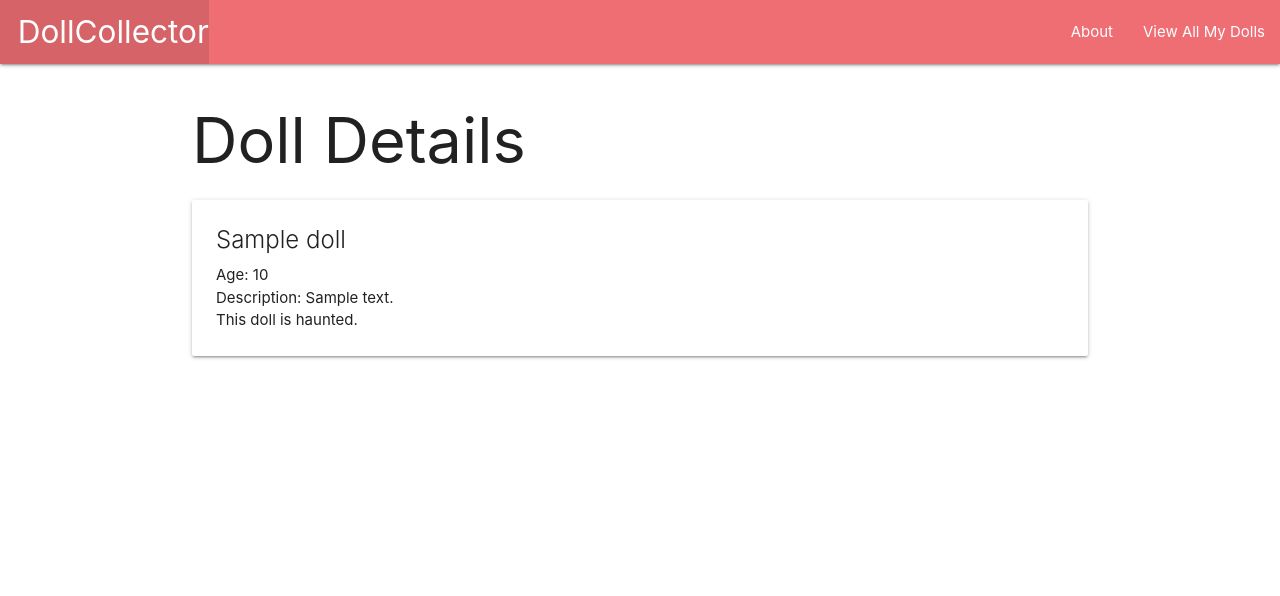
After one commit to philkatie/doll-collector, a Django app: page /dolls/1 in a window 1280 px wide. The commit adds this page. Shown: the top 596 px of the page. Run offline with Django 4.2, Linux system fonts and the light colour scheme; tables that the repository leaves empty hold one stand-in row (values such as "Sample post").

Commit message:
adding detail view

```diff
--- /dev/null
+++ b/main_app/templates/dolls/detail.html
@@ -0,0 +1,19 @@
+{% extends 'base.html' %}
+{% block content %}
+
+<h1>Doll Details</h1>
+
+<div class="card">
+  <div class="card-content">
+    <span class="card-title">{{ doll.name }}</span>
+    <p>Age: {{ doll.age }}</p>
+    <p>Description: {{ doll.description }}</p>
+    {% if doll.haunted %}
+      <p>This doll is haunted.</p>
+    {% else %}
+      <p>This doll is not haunted yet.</p>
+    {% endif %}
+  </div>
+</div>
+
+{% endblock %}
--- a/main_app/templates/dolls/index.html
+++ b/main_app/templates/dolls/index.html
@@ -4,6 +4,7 @@
 <h1>Doll List</h1>
 
 {% for doll in dolls %}
+    <a href="/dolls/{{ doll.id }}">
         <div class="card">
             <div class="card-content">
                 <span class="card-title">{{ doll.name }}</span>
@@ -16,6 +17,7 @@
                 {% endif %}
             </div>
         </div>
+    </a>
 {% endfor %}
 
 {% endblock %}
--- a/main_app/urls.py
+++ b/main_app/urls.py
@@ -5,4 +5,5 @@ urlpatterns = [
     path('', views.home, name='home'),
     path('about/', views.about, name='about'),
     path('dolls/', views.dolls_index, name='index'),
+    path('dolls/<int:doll_id>', views.dolls_detail, name='detail'),
 ]
--- a/main_app/views.py
+++ b/main_app/views.py
@@ -13,3 +13,7 @@ def about(request):
 def dolls_index(request):
     dolls = Doll.objects.all()
     return render(request, 'dolls/index.html', { 'dolls': dolls })
+
+def dolls_detail(request, doll_id):
+    doll = Doll.objects.get(id=doll_id)
+    return render(request, 'dolls/detail.html', { 'doll': doll })
```
Lines whose indentation alone changed are shown as unchanged.
